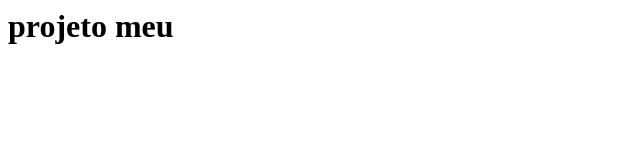
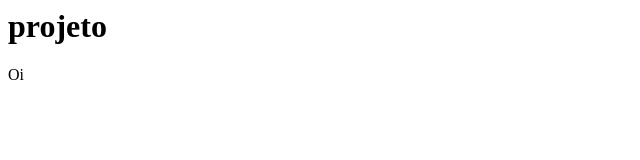
Before and after one commit to matancredi/curso-git, a plain HTML site: page index.html in a window 1280 px wide. Shown: the whole page, without its empty margins (0-640 px from the left). Drawn offline with Linux system fonts and the light colour scheme.

Commit message:
Adicionado paragrafo

```diff
--- a/index.html
+++ b/index.html
@@ -2,6 +2,7 @@
 <head>
 </head>
 <body>
-<h1>projeto meu</h1>
+<h1>projeto</h1>
+<p>Oi</p>
 </body>
 </html>
```
